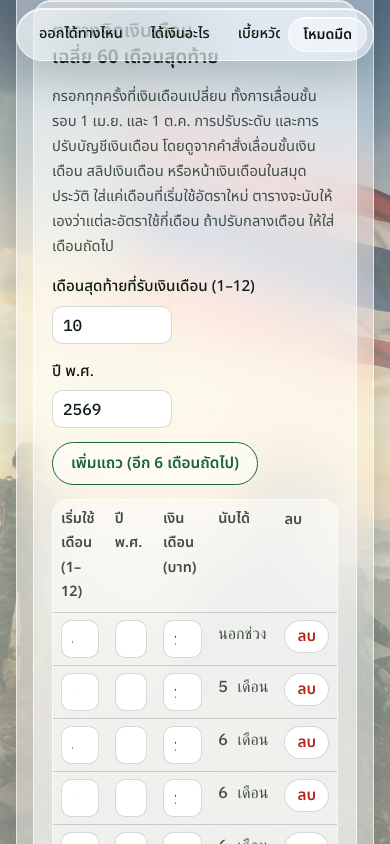
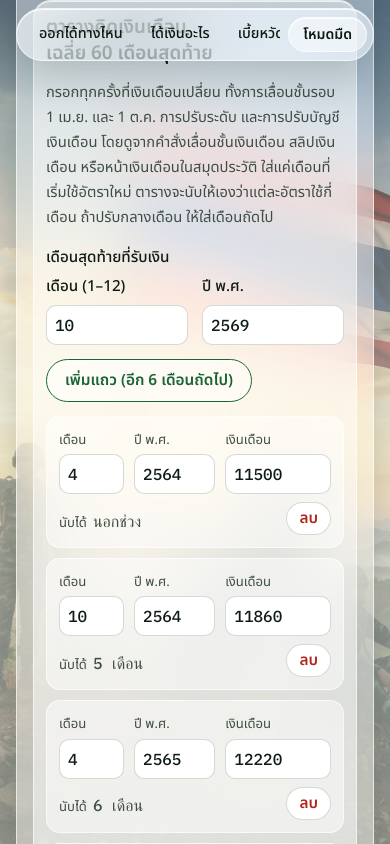
Before and after one commit to intakaew/army-leaving-service-handbook, a plain HTML site: page index.html in a window 390 px wide. Both pictures are taken after a click on the button "ไม่รู้ค่าเฉลี่ย กรอกประวัติเงินเดือนให้คิดให้". Shown: the part 10485-11329 px from the top of the page. Drawn offline with Linux system fonts and the light colour scheme.

Commit message:
Add files via upload

```diff
--- a/index.html
+++ b/index.html
@@ -151,6 +151,23 @@
 .warnline{color:var(--warn);font-size:.95rem}
 footer{padding:22px 24px;display:flex;flex-direction:column;gap:10px;font-size:.95rem;color:var(--muted)}
 @media (max-width:520px){ body{font-size:17px} section{padding:20px 16px;border-radius:18px} .cover .intro{padding:18px 16px} }
+/* จอแคบ: ตารางเงินเดือนเรียงเป็นการ์ดต่อแถว ช่องกรอกจะได้กว้างพอ */
+@media (max-width:600px){
+  .avgpanel{padding:14px 12px}
+  .avgpanel .tbl{border:0;background:none;overflow:visible;border-radius:0}
+  .avgpanel table,.avgpanel tbody{display:block;width:100%}
+  .avgpanel thead{position:absolute;width:1px;height:1px;overflow:hidden;clip-path:inset(50%)}
+  .avgpanel tbody tr{display:grid;grid-template-columns:minmax(0,.8fr) minmax(0,1fr) minmax(0,1.3fr);gap:8px 10px;align-items:end;padding:12px;margin-bottom:10px;border:1px solid var(--glass-border);border-radius:14px;background:var(--card)}
+  .avgpanel tbody td{display:flex;flex-direction:column;gap:3px;padding:0;border:0;min-width:0}
+  .avgpanel tbody td[data-label]::before{content:attr(data-label);font-family:var(--display);font-size:.82rem;color:var(--muted)}
+  .avgpanel tbody td.cnt{grid-column:1 / 3;flex-direction:row;align-items:baseline;gap:6px;white-space:normal}
+  .avgpanel tbody td:last-child{grid-column:3;align-items:flex-end}
+  .avgpanel input[type=number]{padding:9px 8px;-moz-appearance:textfield;appearance:textfield}
+  .avgpanel input[type=number]::-webkit-outer-spin-button,.avgpanel input[type=number]::-webkit-inner-spin-button{-webkit-appearance:none;margin:0}
+  .avgpanel .top input{width:100%}
+  .avgpanel .top label{flex:1 1 9em}
+  .avgres{flex-direction:column;align-items:stretch}
+}
 @media (prefers-reduced-motion:no-preference){html{scroll-behavior:smooth}}
 @supports not ((backdrop-filter:blur(1px)) or (-webkit-backdrop-filter:blur(1px))){ :root{--paper:rgba(255,255,255,.90)} :root[data-theme="dark"]{--paper:rgba(12,22,16,.92)} }
 </style>
@@ -527,9 +544,10 @@
         inp.type='number'; inp.id='r'+i+f[0]; inp.min=f[1]; inp.max=f[2]; inp.step=f[3]; inp.value=r[f[0]];
         inp.setAttribute('aria-label',(f[0]==='m'?'เดือนที่เริ่มใช้':f[0]==='y'?'ปี พ.ศ.':'เงินเดือน')+' แถวที่ '+(i+1));
         inp.addEventListener('input',function(){ r[f[0]]=parseFloat(inp.value)||0; calcAvg(); });
+        td.setAttribute('data-label',f[0]==='m'?'เดือน':f[0]==='y'?'ปี พ.ศ.':'เงินเดือน');
         td.appendChild(inp); tr.appendChild(td);
       });
-      var tc=document.createElement('td'); tc.className='cnt'; tc.id='c'+i; tr.appendChild(tc);
+      var tc=document.createElement('td'); tc.className='cnt'; tc.id='c'+i; tc.setAttribute('data-label','นับได้'); tr.appendChild(tc);
       var tx=document.createElement('td'), b=document.createElement('button');
       b.type='button'; b.className='btn x'; b.textContent='ลบ'; b.setAttribute('aria-label','ลบแถวที่ '+(i+1));
       b.addEventListener('click',function(){ rows.splice(i,1); draw(); });
```
